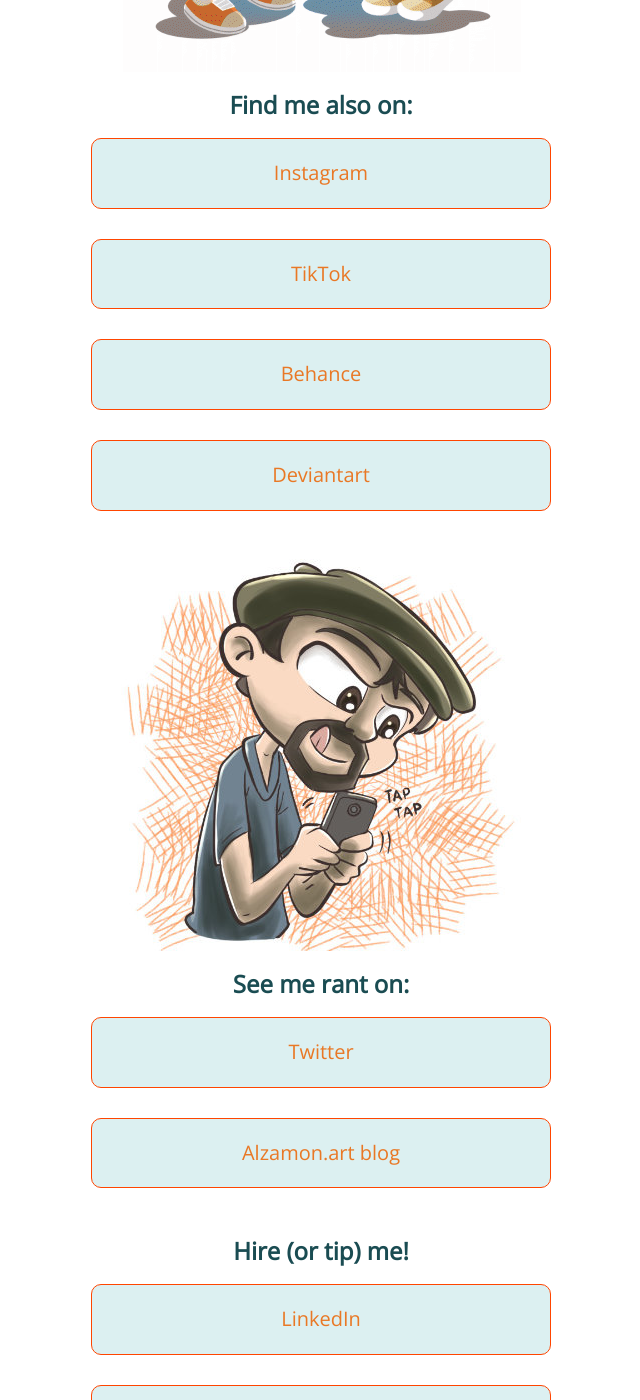
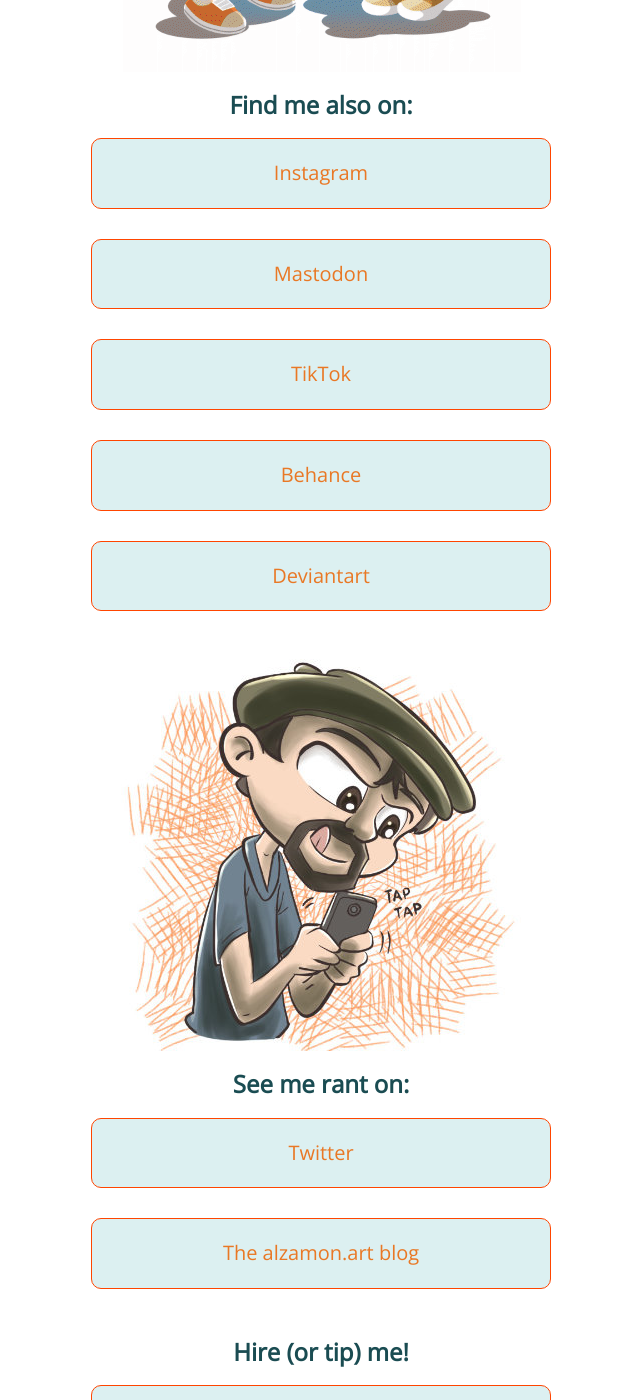
Before and after one commit to betobeto/alzamon-site-versioned, a Jekyll site: the page go_alzamon_com/index.html, which Jekyll copies as it is, in a window 1280 px wide and 1400 px high, scrolled down 690 px. Shown: the whole window, without its empty margins (319-959 px from the left). Built offline with Jekyll 4.4.1, drawn with Linux system fonts in a browser that asks for light colours.

Commit message:
Added Mastodon to social networks

```diff
--- a/_data/socialmedia.yml
+++ b/_data/socialmedia.yml
@@ -18,6 +18,12 @@
   icon: fa-behance
   badge: /assets/images/azm-badge-behance.png
 
+- text: Mastodon
+  textDesc: Alzamon on Mastodon.art
+  url: https://mastodon.art/@alzamonart
+  icon: fa-mastodon
+  badge: /assets/images/azm-badge-deviantart.png
+
 - text: Twitter
   textDesc: Alzamon on Twitter (@alzamonart)
   url: https://www.twitter.com/alzamonart
--- a/_includes/footer.html
+++ b/_includes/footer.html
@@ -37,7 +37,7 @@
                                         <!-- social media loop -->
                                         {% for sm in site.data.socialmedia %}
                                             <li class="nav-item">
-                                                <a class="nav-link" href="{{sm.url}}"><i class="fab {{sm.icon}}"></i>&nbsp; {{sm.text}}</a>
+                                                <a class="nav-link" rel="me" href="{{sm.url}}"><i class="fab {{sm.icon}}"></i>&nbsp; {{sm.text}}</a>
                                             </li>
                                         {% endfor %}
                                         <!-- end social media loop -->
--- a/go_alzamon_com/index.html
+++ b/go_alzamon_com/index.html
@@ -141,12 +141,12 @@
                     <li><a href="https://alzamon.art/"><strong>Alzamon.art</strong> — My official Portfolio and Blog site!</a></li>
                 </ul>
 
-
                 <img src="images/2022-danielEliasVector-resize.png" alt="Daniel and Elias, my original characters" srcset="">
 
                 <h3 class="my-3">Find me also on:</h3>
                 <ul class="mx-0">
                     <li><a href="https://instagram.com/alzamonart/" target="_blank">Instagram</a></li>
+                    <li><a rel="me" href="https://mastodon.art/web/@alzamonart" target="_blank">Mastodon</a></li>
                     <li><a href="https://www.tiktok.com/@alzamonart" target="_blank">TikTok</a></li>
                     <li><a href="https://www.behance.net/alzamon" target="_blank">Behance</a></li>
                     <li><a href="https://www.deviantart.com/alzamonart" target="_blank">Deviantart</a></li>
@@ -157,7 +157,7 @@
                 <h3 class="my-3">See me rant on:</h3>
                 <ul class="mx-0">
                     <li><a href="https://twitter.com/alzamonart/" target="_blank">Twitter</a></li>
-                    <li><a href="https://alzamon.art/blog/" target="_blank">Alzamon.art blog</a></li>
+                    <li><a href="https://alzamon.art/blog/" target="_blank">The alzamon.art blog</a></li>
                 </ul>
 
                 <h3 class="my-3">Hire (or tip) me!</h3>
```
Also changed, not shown: 1 other file.
